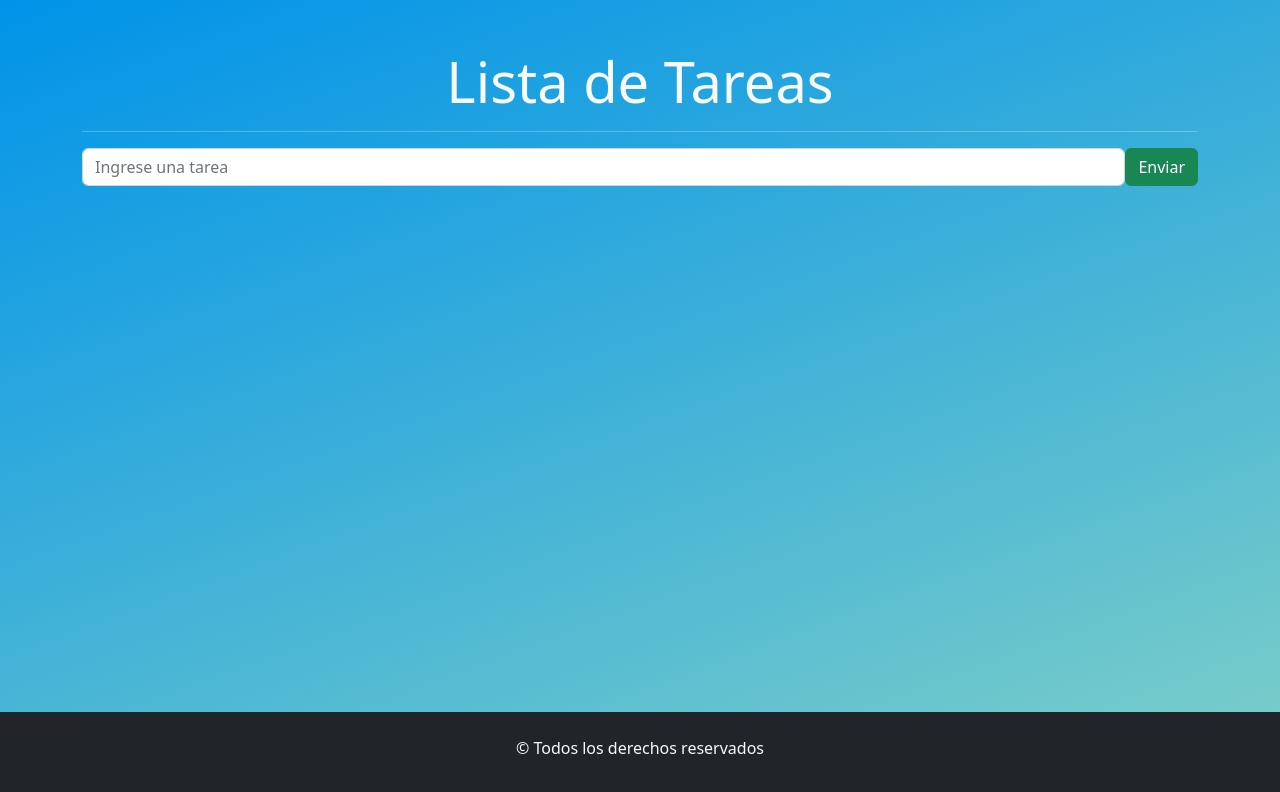
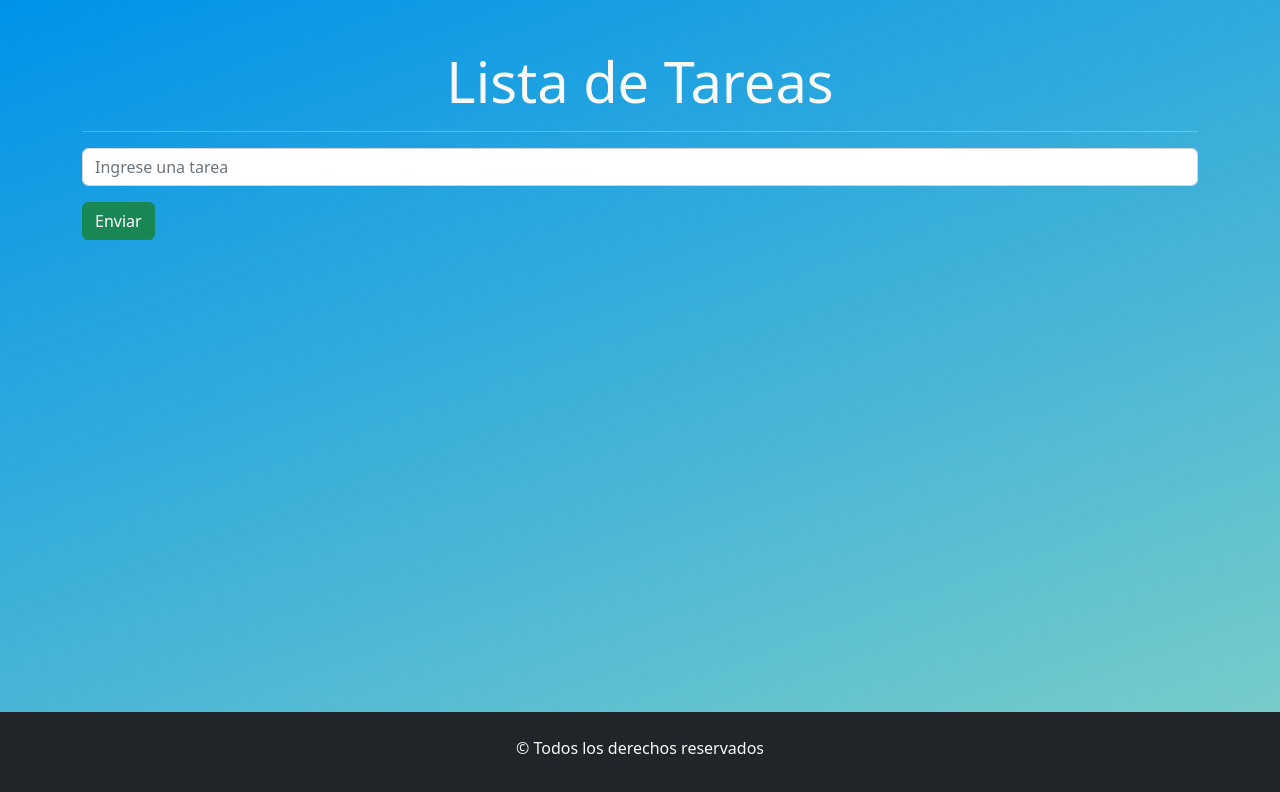
Before and after one commit to Juliancito1/ListaTareas, a React (Vite) app: page / in a window 1280 px wide. Shown: the top 792 px of the page. Built offline with nearby package versions, Linux system fonts and the light colour scheme.

Commit message:
Se agrego el crear Tarea usando json server y se modifico el Formulario para utilizar react hook form

```diff
--- /dev/null
+++ b/db.json
@@ -0,0 +1,8 @@
+{
+  "tareas": [
+    {
+      "id": 1,
+      "tarea": "Lavar los platos"
+    }
+  ]
+}
--- a/package.json
+++ b/package.json
@@ -13,7 +13,8 @@
     "bootstrap": "^5.2.3",
     "react": "^18.2.0",
     "react-bootstrap": "^2.7.4",
-    "react-dom": "^18.2.0"
+    "react-dom": "^18.2.0",
+    "react-hook-form": "^7.45.0"
   },
   "devDependencies": {
     "@types/react": "^18.0.28",
--- a/src/components/Formulario.jsx
+++ b/src/components/Formulario.jsx
@@ -1,39 +1,41 @@
 import {Form, Button} from 'react-bootstrap';
 import ListaTareas from './ListaTareas';
 import { useState, useEffect } from 'react';
+import { useForm } from 'react-hook-form';
+import { crearTarea } from '../helpers/helpers';
 
 const Formulario = () => {
-    const [tarea, setTarea] = useState('');
-    let tareasLocalstorage = JSON.parse(localStorage.getItem('listaTareas')) || []
-    const [listadoTareas, setListadoTareas] = useState(tareasLocalstorage);
+    const{register,handleSubmit,formState: {errors},reset} = useForm()
 
-useEffect(() => {
-  localStorage.setItem('listaTareas', JSON.stringify(listadoTareas))
-}, [listadoTareas])
-
-const handleSubmit = (e) => {
-  e.preventDefault();
-  setListadoTareas([...listadoTareas,tarea])
-  setTarea('');
-}
-
-const borrarTarea = (nombreTarea) => {
-  let arregloFiltrado = listadoTareas.filter((itemTarea) => itemTarea !== nombreTarea);
-  setListadoTareas(arregloFiltrado);
-}
+    const onSubmit = (tarea) => {
+      console.log('submit')
+      crearTarea(tarea).then((respuesta)=>{
+        if(respuesta.status===201)
+        {
+          reset()
+        }
+        else{
+          console.log("error")
+        }
+      })
+    }
 
     return (
         <section>
-            <Form onSubmit={handleSubmit}>
-        <Form.Group className="mb-3 d-flex" controlId="tarea">
-        <Form.Control type="text" placeholder="Ingrese una tarea" onChange={(e) => setTarea(e.target.value)}
-        value= {tarea}/>
+            <Form onSubmit={handleSubmit(onSubmit)}>
+        <Form.Group className="mb-3" controlId="tarea">
+        <Form.Control type="text" placeholder="Ingrese una tarea"{...register('tarea',{
+          required: 'Ingrese una tarea'
+        })} />
+        <Form.Text className="text-danger">
+                {errors.tarea?.message}
+        </Form.Text>
+      </Form.Group>
       <Button variant="success" type="submit">
         Enviar
       </Button>
-      </Form.Group>
     </Form>
-    <ListaTareas listadoTareas={listadoTareas} borrarTarea={borrarTarea}></ListaTareas>
+    <ListaTareas></ListaTareas>
         </section>
     );
 };
--- a/src/components/ListaTareas.jsx
+++ b/src/components/ListaTareas.jsx
@@ -5,7 +5,7 @@ const ListaTareas = ({listadoTareas, borrarTarea}) => {
     return (
     <ListGroup>
       {
-        listadoTareas.map((tarea,indice) => <ItemTarea key={indice} tarea={tarea} borrarTarea={borrarTarea}></ItemTarea>)
+        //listadoTareas.map((tarea,indice) => <ItemTarea key={indice} tarea={tarea} borrarTarea={borrarTarea}></ItemTarea>)
       }
     </ListGroup>
     );
--- /dev/null
+++ b/src/helpers/helpers.js
@@ -0,0 +1,17 @@
+const URL_TAREAS = import.meta.env.VITE_API_TAREAS
+
+
+export const crearTarea = async (tarea) => {
+    try {
+        const respuesta = await fetch(URL_TAREAS,{
+            method: "POST",
+            headers:{
+                "Content-Type": "application/json"
+            },
+            body: JSON.stringify(tarea)
+        })
+        return respuesta
+    } catch (error) {
+
+    }
+}
```
Also changed, not shown: 2 other files (tests, documents, lock files or other folders).
